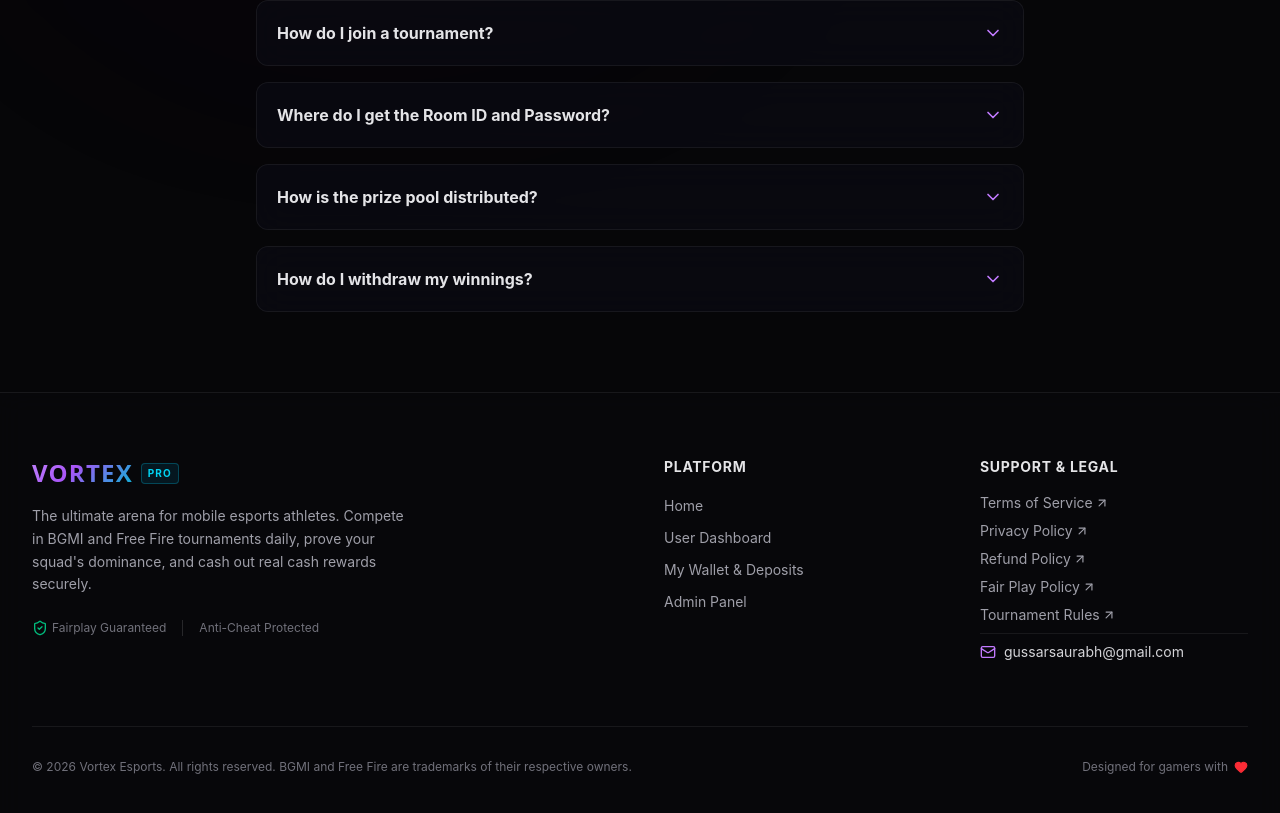
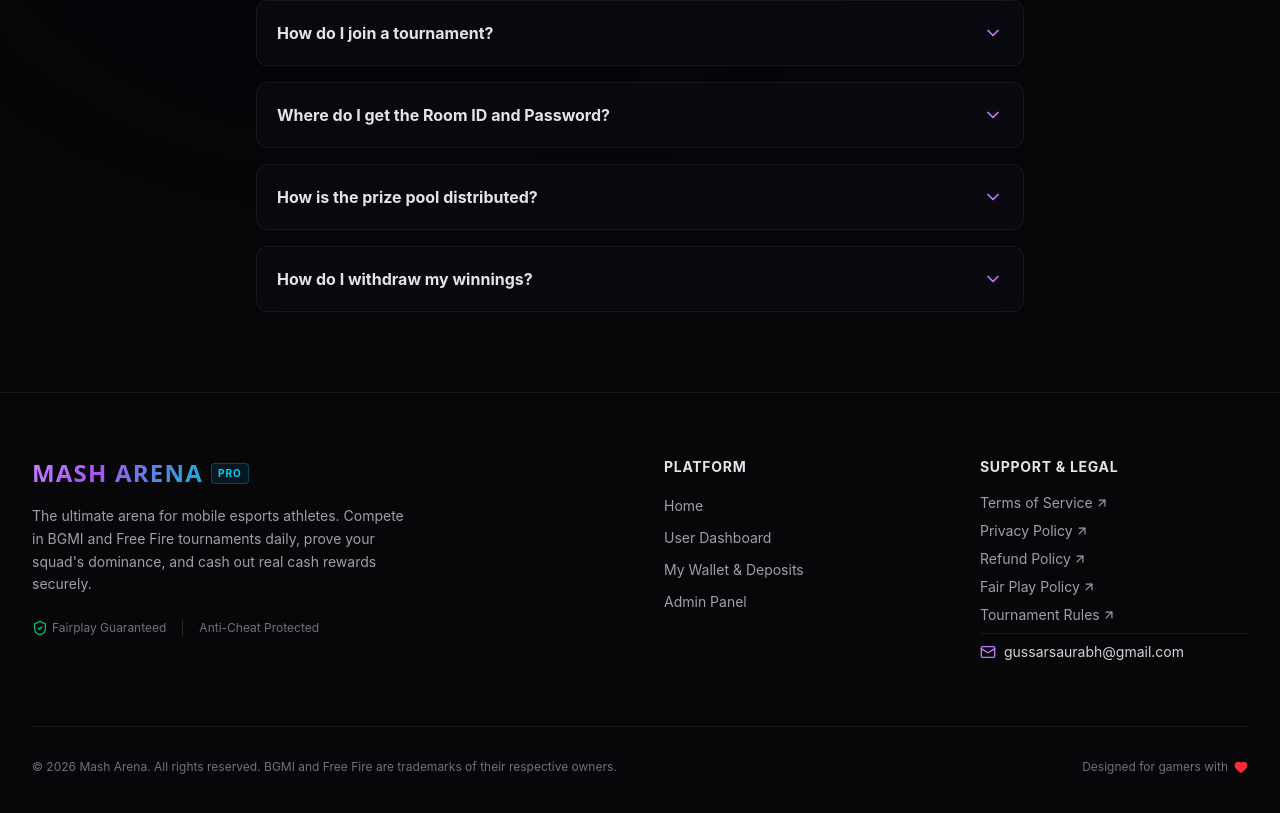
Before and after one commit to sumitsahu9/esports-tournament-platform, a Next.js app: page / in a window 1280 px wide. Shown: the part 4518-5331 px from the top of the page. Built offline with nearby package versions, Linux system fonts and the light colour scheme; no server answers; the database is empty.

Commit message:
Auto-update website: 22/6/2026, 9:27:01 am

```diff
--- a/src/components/footer.tsx
+++ b/src/components/footer.tsx
@@ -17,7 +17,7 @@ export default function Footer() {
           <div className="md:col-span-2 space-y-4">
             <Link href="/" className="flex items-center gap-2">
               <span className="text-xl sm:text-2xl font-black tracking-wider text-gradient-purple-cyan font-sans">
-                VORTEX
+                MASH ARENA
               </span>
               <span className="px-1.5 py-0.5 text-[10px] font-bold tracking-widest text-cyan-400 border border-cyan-500/30 rounded bg-cyan-950/40">
                 PRO
@@ -117,7 +117,7 @@ export default function Footer() {
         {/* Bottom Legal bar */}
         <div className="border-t border-zinc-900 mt-10 sm:mt-16 pt-8 flex flex-col sm:flex-row items-center justify-between gap-4 text-center">
           <p className="text-xs text-zinc-500">
-            &copy; {currentYear} Vortex Esports. All rights reserved. BGMI and Free Fire are trademarks of their respective owners.
+            &copy; {currentYear} Mash Arena. All rights reserved. BGMI and Free Fire are trademarks of their respective owners.
           </p>
           <p className="text-xs text-zinc-500 flex items-center justify-center gap-1.5">
             Designed for gamers with <Heart className="w-3.5 h-3.5 text-red-500 fill-red-500" />
```
